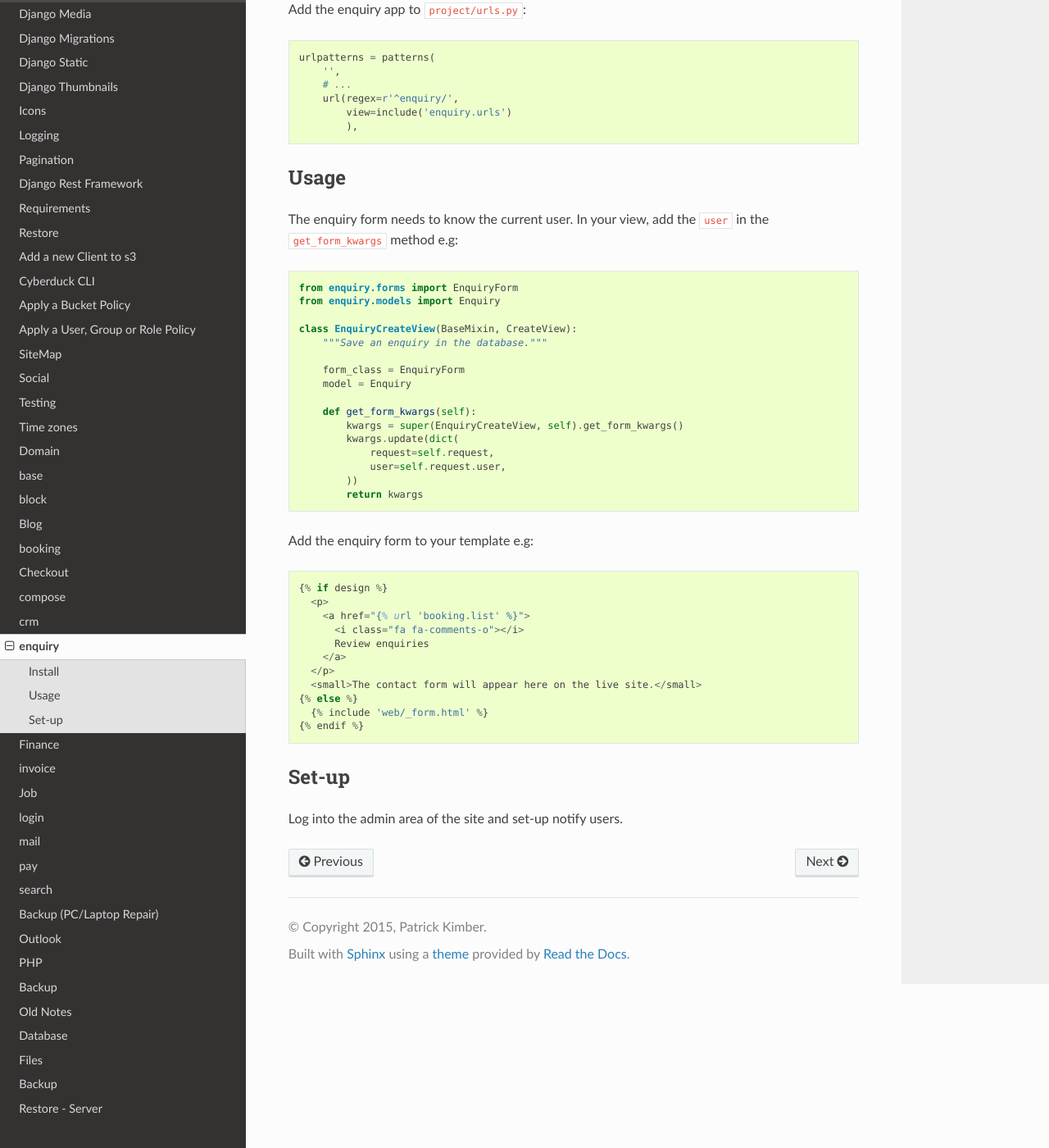
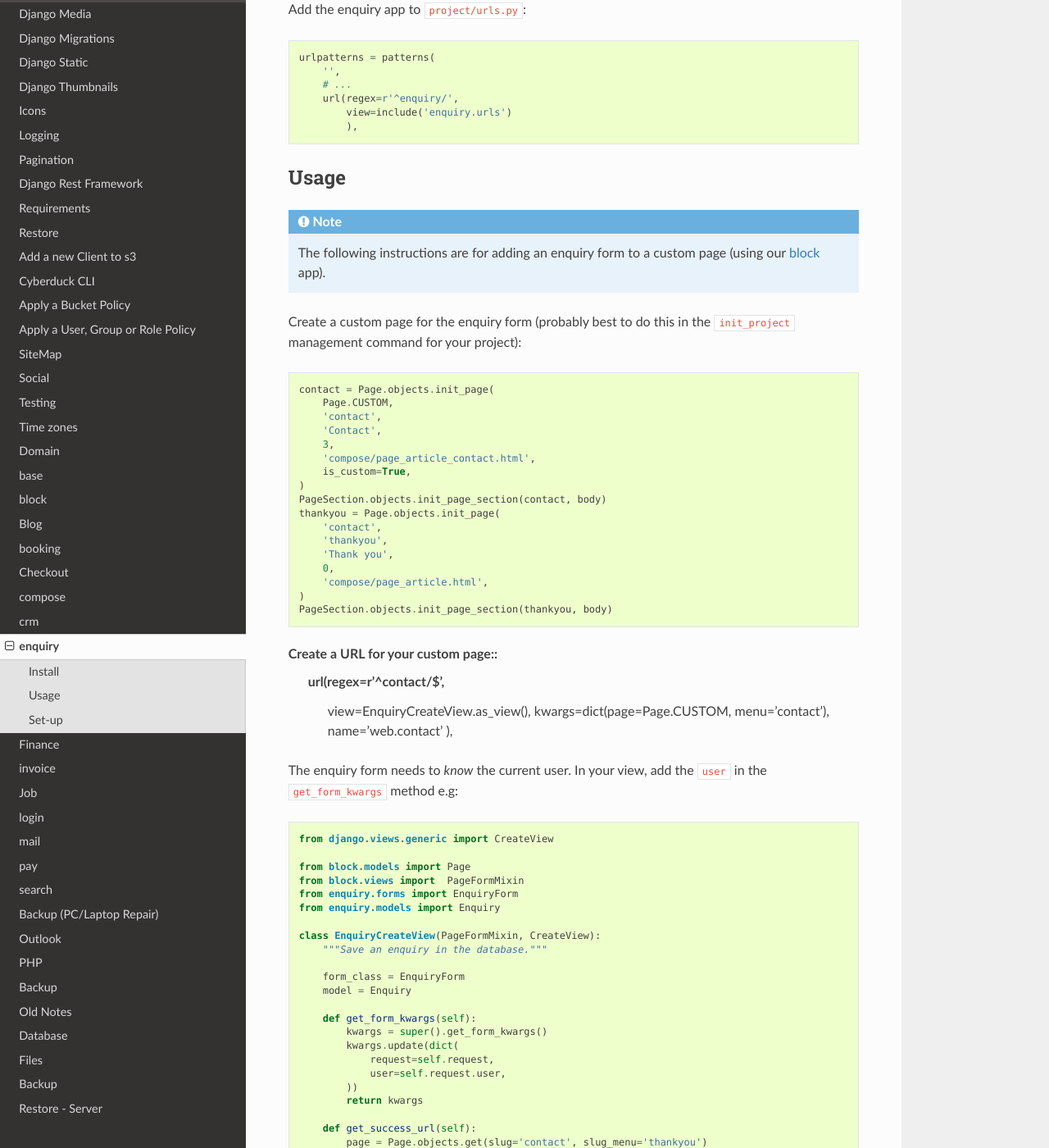
Before and after one commit to pkimber/old-docs-migrated-to-gitlab, a Sphinx documentation site: the page built from source/app-enquiry.rst, in a window 1280 px wide and 1400 px high, scrolled down 691 px. Shown: the whole window at 82% size. Built offline with Sphinx 7.4.7 and the Read the Docs theme 2.0.0, drawn with Linux system fonts in a browser that asks for light colours; some of the changed text lies outside the part shown.

Commit message:
doc (including enquiry/captcha update)

```diff
--- a/source/app-block.rst
+++ b/source/app-block.rst
@@ -66,7 +66,7 @@ Or to add a form::
       model = Enquiry
 
       def get_form_kwargs(self):
-          kwargs = super(EnquiryCreateView, self).get_form_kwargs()
+          kwargs = super().get_form_kwargs()
           kwargs.update(dict(
               request=self.request,
               user=self.request.user,
--- a/source/app-enquiry.rst
+++ b/source/app-enquiry.rst
@@ -37,25 +37,64 @@ Add the enquiry app to ``project/urls.py``::
 Usage
 =====
 
-The enquiry form needs to know the current user.  In your view, add the
+.. note:: The following instructions are for adding an enquiry form to a custom
+          page (using our :doc:`app-block` app).
+
+Create a custom page for the enquiry form (probably best to do this in the
+``init_project`` management command for your project)::
+
+  contact = Page.objects.init_page(
+      Page.CUSTOM,
+      'contact',
+      'Contact',
+      3,
+      'compose/page_article_contact.html',
+      is_custom=True,
+  )
+  PageSection.objects.init_page_section(contact, body)
+  thankyou = Page.objects.init_page(
+      'contact',
+      'thankyou',
+      'Thank you',
+      0,
+      'compose/page_article.html',
+  )
+  PageSection.objects.init_page_section(thankyou, body)
+
+Create a URL for your custom page::
+  url(regex=r'^contact/$',
+      view=EnquiryCreateView.as_view(),
+      kwargs=dict(page=Page.CUSTOM, menu='contact'),
+      name='web.contact'
+      ),
+
+The enquiry form needs to *know* the current user.  In your view, add the
 ``user`` in the ``get_form_kwargs`` method e.g::
 
+  from django.views.generic import CreateView
+
+  from block.models import Page
+  from block.views import  PageFormMixin
   from enquiry.forms import EnquiryForm
   from enquiry.models import Enquiry
 
-  class EnquiryCreateView(BaseMixin, CreateView):
+  class EnquiryCreateView(PageFormMixin, CreateView):
       """Save an enquiry in the database."""
 
       form_class = EnquiryForm
       model = Enquiry
 
       def get_form_kwargs(self):
-          kwargs = super(EnquiryCreateView, self).get_form_kwargs()
+          kwargs = super().get_form_kwargs()
           kwargs.update(dict(
               request=self.request,
               user=self.request.user,
           ))
           return kwargs
+
+      def get_success_url(self):
+          page = Page.objects.get(slug='contact', slug_menu='thankyou')
+          return page.get_absolute_url()
 
 Add the enquiry form to your template e.g::
 
```
Also changed, not shown: source/dev-captcha.rst (+13 -18 lines), source/dev-requirements.rst (+5 -6 lines), source/learning.rst (+9 -0 lines).
